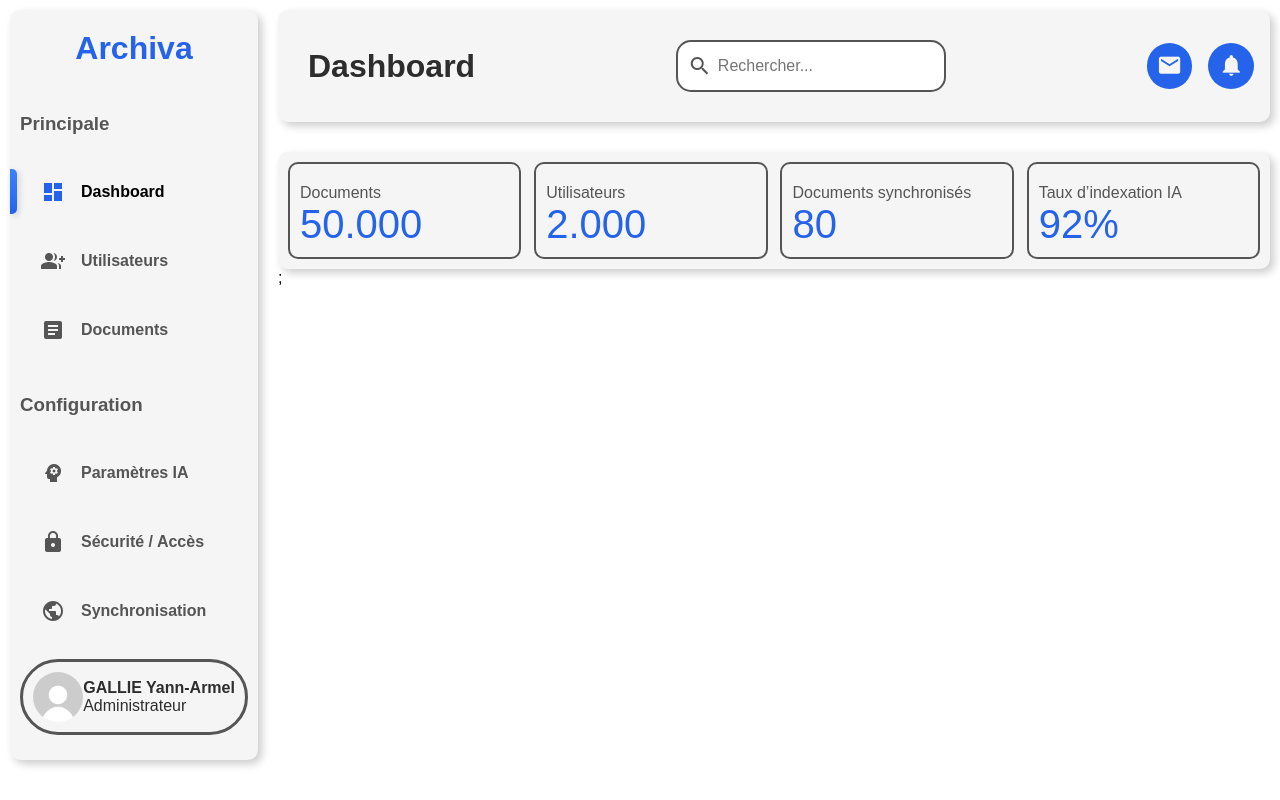
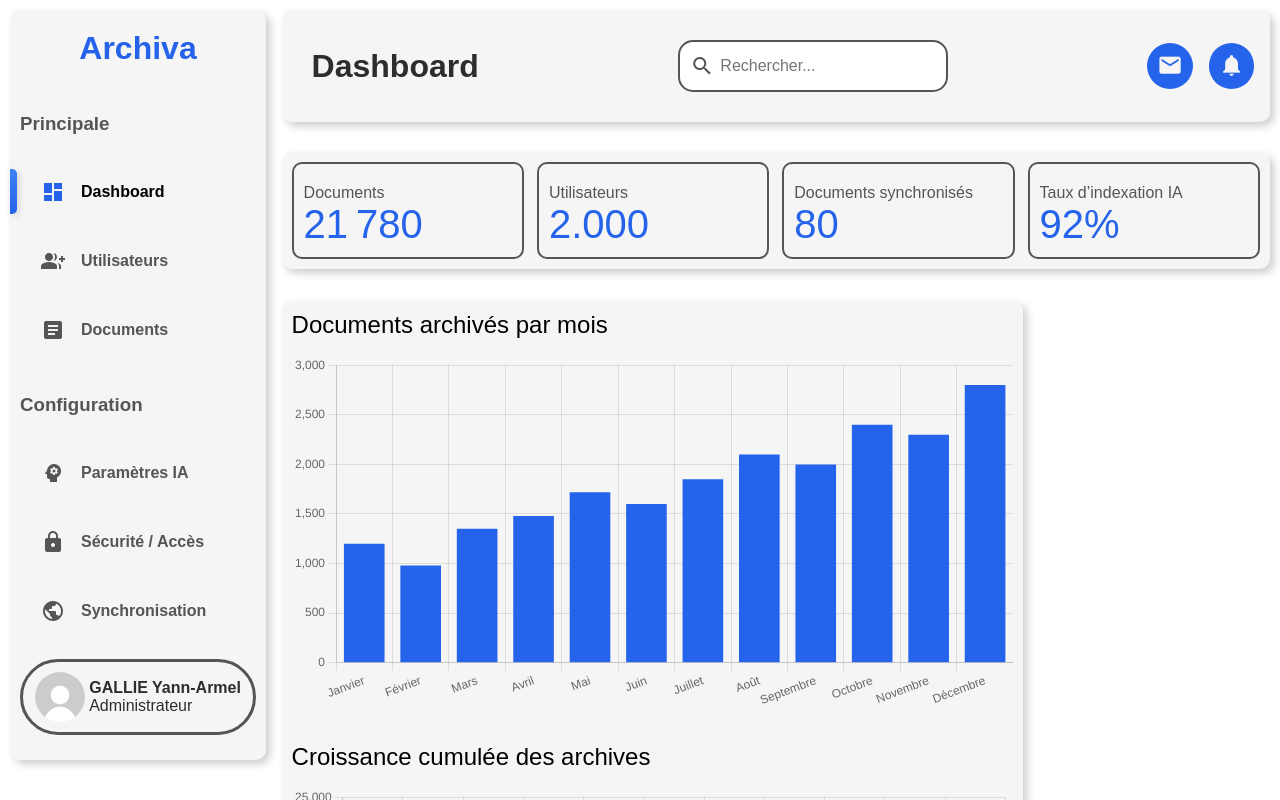
Before and after one commit to yannArmelGALLIE/Archiva, a React (Create React App) app in the folder frontend/: page /dashboard-admin/dashboard in a window 1280 px wide. Shown: the top 800 px of the page. Built offline with nearby package versions, Linux system fonts and the light colour scheme.

Commit message:
Ajout de la section des graphes / Adding of the graphs section

```diff
--- a/frontend/package.json
+++ b/frontend/package.json
@@ -7,8 +7,10 @@
     "@testing-library/jest-dom": "^6.6.3",
     "@testing-library/react": "^16.3.0",
     "@testing-library/user-event": "^13.5.0",
+    "chart.js": "^4.5.0",
     "lottie-react": "^2.4.1",
     "react": "^19.1.0",
+    "react-chartjs-2": "^5.3.0",
     "react-dom": "^19.1.0",
     "react-router-dom": "^7.6.3",
     "react-scripts": "5.0.1",
--- a/frontend/src/components/routes/index.jsx
+++ b/frontend/src/components/routes/index.jsx
@@ -25,7 +25,6 @@ const Index = () => {
           <Route path="param-ia" element={<ParamIa />} />
           <Route path="securite" element={<Security />} />
           <Route path="synchronisation" element={<Sync />} />
-
         </Route>
         <Route path="*" element={<Navigate to="/login" />} />
       </Routes>
--- a/frontend/src/pages/dashboard-admin/contents/dashboard.jsx
+++ b/frontend/src/pages/dashboard-admin/contents/dashboard.jsx
@@ -1,10 +1,63 @@
 import renderNavbar from "../../widgets/render-navbar";
 import renderCard from "../../widgets/render-card";
+import BarGraph from "../../widgets/bar-graph";
+import LineGraph from "../../widgets/line-graph";
+import PieGraph from "../../widgets/pie-graph";
+import graphRGBColors from "../../../styles/utils/graph-rgb-colors";
+import { Chart as ChartJS } from "chart.js/auto";
+import { Bar, Doughnut, Line } from "react-chartjs-2";
 import { Link } from "react-router-dom";
+
+const barChartData = [
+  { mois: "Janvier", documents: 1200 },
+  { mois: "Février", documents: 980 },
+  { mois: "Mars", documents: 1350 },
+  { mois: "Avril", documents: 1480 },
+  { mois: "Mai", documents: 1720 },
+  { mois: "Juin", documents: 1600 },
+  { mois: "Juillet", documents: 1850 },
+  { mois: "Août", documents: 2100 },
+  { mois: "Septembre", documents: 2000 },
+  { mois: "Octobre", documents: 2400 },
+  { mois: "Novembre", documents: 2300 },
+  { mois: "Décembre", documents: 2800 },
+];
+
+const sommeTotalDoc = barChartData.reduce(
+  (acc, item) => acc + item.documents,
+  0
+);
+
+const lineChartData = [
+  { mois: "Janvier", total: 1200 },
+  { mois: "Février", total: 2180 },
+  { mois: "Mars", total: 3530 },
+  { mois: "Avril", total: 5010 },
+  { mois: "Mai", total: 6730 },
+  { mois: "Juin", total: 8330 },
+  { mois: "Juillet", total: 10180 },
+  { mois: "Août", total: 12280 },
+  { mois: "Septembre", total: 14280 },
+  { mois: "Octobre", total: 16680 },
+  { mois: "Novembre", total: 18980 },
+  { mois: "Décembre", total: 21780 },
+];
+
+const pieChartData = [
+  { type: "Actes de naissance", valeur: 8712, pourcentage: 40 },
+  { type: "Certificats de résidence", valeur: 5445, pourcentage: 25 },
+  { type: "Permis de construire", valeur: 4356, pourcentage: 20 },
+  { type: "Mariage / Divorce", valeur: 2178, pourcentage: 10 },
+  { type: "Autres", valeur: 1089, pourcentage: 5 },
+];
 
 const Dashboard = () => {
   const cardInfo = [
-    { link: "document", id: "Documents", label: "50.000" },
+    {
+      link: "document",
+      id: "Documents",
+      label: sommeTotalDoc.toLocaleString("fr-FR"),
+    },
     { link: "utilisateur", id: "Utilisateurs", label: "2.000" },
     { link: "synchronisation", id: "Documents synchronisés", label: "80" },
     { link: "param-ia", id: "Taux d’indexation IA", label: "92%" },
@@ -15,7 +68,27 @@ const Dashboard = () => {
       <div>
         {renderNavbar("Dashboard")}
         <div className="main-content">
-          {renderCard(cardInfo)};
+          {renderCard(cardInfo)}
+          <div className="second-content">
+            <div className="graphs-content">
+              <BarGraph
+                title="Documents archivés par mois"
+                data={barChartData}
+                color="#2563eb"
+              />
+              <LineGraph
+                title="Croissance cumulée des archives"
+                data={lineChartData}
+                color="#2563eb"
+              />
+              <PieGraph
+                title="Répartition par type de document"
+                data={pieChartData}
+                colors={graphRGBColors.slice(0, 5)}
+              />
+            </div>
+            <div className="collaborators-content"></div>
+          </div>
         </div>
       </div>
     </div>
--- /dev/null
+++ b/frontend/src/pages/widgets/bar-graph.jsx
@@ -0,0 +1,37 @@
+import { Bar } from "react-chartjs-2";
+
+const BarGraph = ({ title, data, color }) => {
+  const chartData = {
+    labels: data.map((item) => item.mois),
+    datasets: [
+      {
+        label: title,
+        data: data.map((item) => item.documents),
+        backgroundColor: [color], // ou plusieurs couleurs
+      },
+    ],
+  };
+
+  const options = {
+    responsive: true,
+    maintainAspectRatio: false,
+    animation: {
+      duration: 3000,
+    },
+    plugins: {
+      legend: {
+        display: false,
+      },
+    },
+  };
+  return (
+    <div>
+      <div>{title}</div>
+      <div>
+        <Bar data={chartData} options={options} />
+      </div>
+    </div>
+  );
+};
+
+export default BarGraph;
--- /dev/null
+++ b/frontend/src/pages/widgets/line-graph.jsx
@@ -0,0 +1,39 @@
+import { Line } from "react-chartjs-2";
+
+const LineGraph = ({ title, data, color }) => {
+  const chartData = {
+    labels: data.map((item) => item.mois),
+    datasets: [
+      {
+        label: title,
+        data: data.map((item) => item.total),
+        borderColor: color,
+        tension: 0.1,
+        fill: false
+      },
+    ],
+  };
+
+  const options = {
+    responsive: true,
+    maintainAspectRatio: false,
+    animation: {
+      duration: 3000,
+    },
+    plugins: {
+      legend: {
+        display: false,
+      },
+    },
+  };
+  return (
+    <div>
+      <div>{title}</div>
+      <div>
+        <Line data={chartData} options={options} />
+      </div>
+    </div>
+  );
+};
+
+export default LineGraph;
--- /dev/null
+++ b/frontend/src/pages/widgets/pie-graph.jsx
@@ -0,0 +1,38 @@
+import { Pie } from "react-chartjs-2";
+
+const PieGraph = ({ title, data, colors }) => {
+  const chartData = {
+    labels: data.map((item) => item.type),
+    datasets: [
+      {
+        label: title,
+        data: data.map((item) => item.valeur),
+        backgroundColor: colors.map(color => color),
+        hoverOffset: 4,
+      },
+    ],
+  };
+
+  const options = {
+    responsive: true,
+    maintainAspectRatio: false,
+    animation: {
+      duration: 3000,
+    },
+    plugins: {
+      legend: {
+        display: true,
+      },
+    },
+  };
+  return (
+    <div>
+      <div>{title}</div>
+      <div>
+        <Pie data={chartData} options={options} />
+      </div>
+    </div>
+  );
+};
+
+export default PieGraph;
--- a/frontend/src/styles/sass/pages/_dashboard-admin.scss
+++ b/frontend/src/styles/sass/pages/_dashboard-admin.scss
@@ -10,6 +10,7 @@
   background: $blanc-gris;
   display: flex;
   flex-direction: column;
+  position: fixed;
   gap: 1rem;
   width: 20%;
   height: 750px;
@@ -110,6 +111,7 @@ a.active-link {
 .dashboard-main {
   width: 80%;
   margin: 10px;
+  margin-left: 22%;
 }
 
 .navbar {
@@ -184,6 +186,9 @@ a.active-link {
 .main-content {
   width: 100%;
   margin-top: 30px;
+  display: flex;
+  flex-direction: column;
+  gap: 2rem;
 }
 
 .card-content {
@@ -234,3 +239,33 @@ a.active-link {
     }
   }
 }
+
+.second-content {
+  width: 100%;
+  display: flex;
+  flex-direction: row;
+}
+
+.graphs-content {
+    background: $blanc-gris;
+  display: flex;
+  flex-direction: column;
+  gap: 2rem;
+  width: 75%;
+  border-radius: 10px;
+  font-size: 1.5rem;
+  padding: 10px;
+  box-shadow: 4px 4px 8px rgba(0, 0, 0, 0.2),
+    -2px -2px 6px rgba(255, 255, 255, 0.6);
+    > div {
+      width: 100%;
+      height: 50vh;
+      display: flex;
+      flex-direction: column;
+      gap: 1rem;
+      > div:nth-child(2) {
+        width: 100%;
+        height: 100%;
+      }
+    }
+}
--- /dev/null
+++ b/frontend/src/styles/utils/graph-rgb-colors.jsx
@@ -0,0 +1,16 @@
+const graphRGBColors = [
+  "rgb(96, 165, 250)",
+  "rgb(251, 191, 36)",
+  "rgb(52, 211, 153)",
+  "rgb(244, 114, 182)",
+  "rgb(167, 139, 250)",
+  "rgb(248, 113, 113)",
+  "rgb(107, 114, 128)",
+  "rgb(99, 102, 241)",
+  "rgb(34, 211, 238)",
+  "rgb(253, 224, 71)",
+  "rgb(251, 113, 133)",
+  "rgb(30, 58, 138)",
+];
+
+export default graphRGBColors;
```
Also changed, not shown: frontend/src/pages/widgets/render-card.jsx (indentation only), 2 other files (tests, documents, lock files or other folders).
